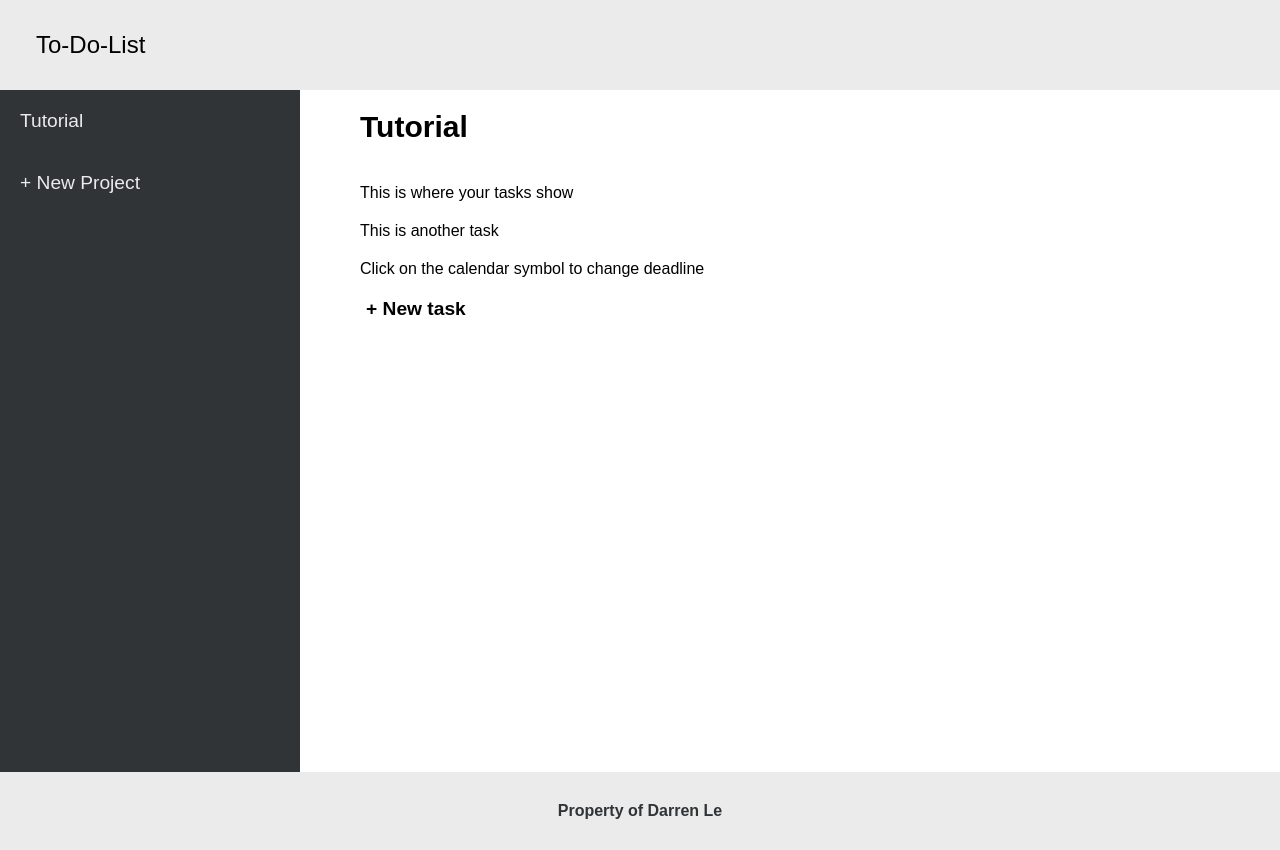
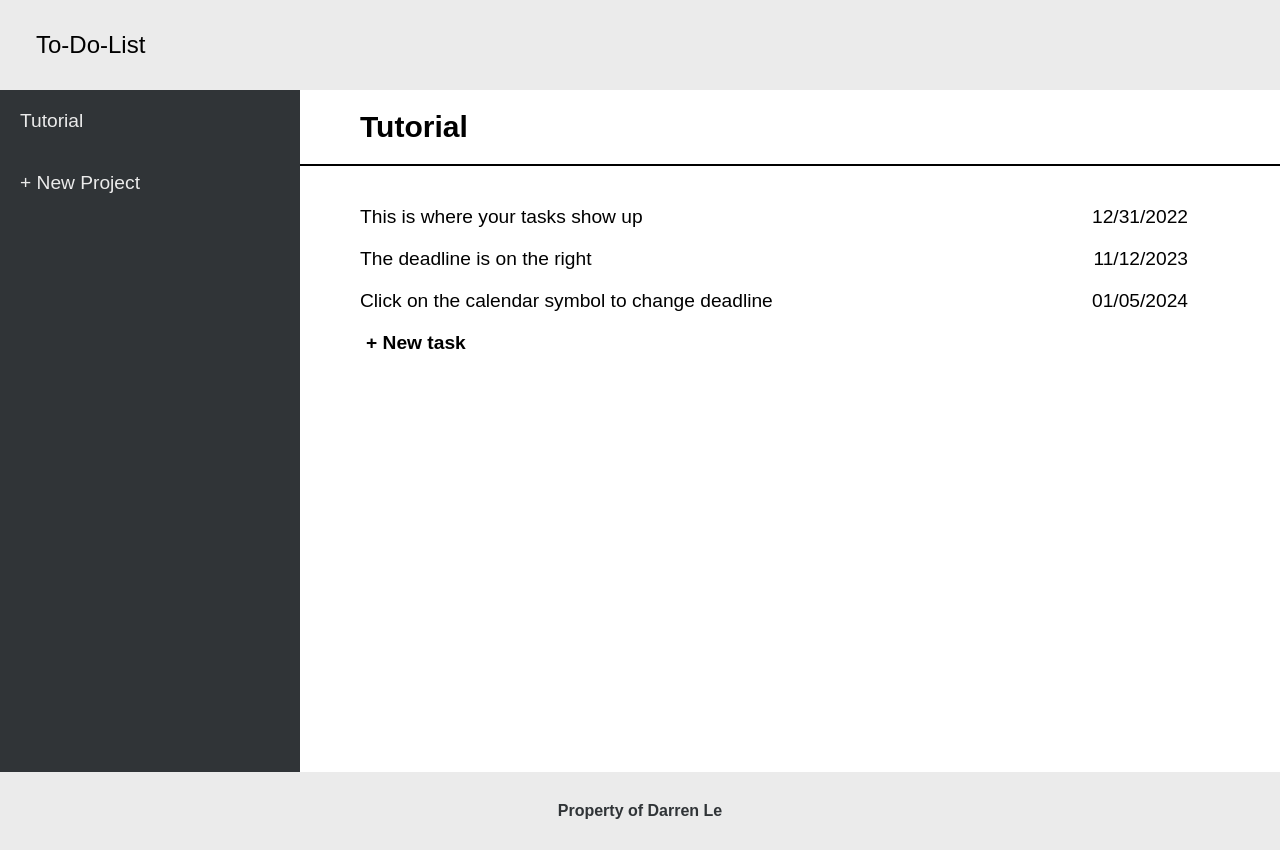
Before and after one commit to DarrenLe20/To-Do-List, a website built with webpack: page dist/index.html in a window 1280 px wide. Both pictures are taken after a click on the element "Tutorial". Built offline with nearby package versions, Linux system fonts and the light colour scheme.

Commit message:
Add deadline display

```diff
--- a/src/firstLoad.js
+++ b/src/firstLoad.js
@@ -65,8 +65,8 @@ function loadContent() {
   projects.appendChild(exampleTile).classList.add("tile");
   exampleTile.appendChild(exampleName);
   displayTasks(exampleTile);
-  const task1 = new Task("This is where your tasks show", "12/31/2022");
-  const task2 = new Task("This is another task", "11/12/2023");
+  const task1 = new Task("This is where your tasks show up", "12/31/2022");
+  const task2 = new Task("The deadline is on the right", "11/12/2023");
   const task3 = new Task(
     "Click on the calendar symbol to change deadline",
     "01/05/2024"
@@ -117,11 +117,13 @@ function loadContent() {
     const arr = project.getTasks();
     for (let i = 0; i < arr.length; i++) {
       const taskName = document.createElement("div");
-      console.log(arr[i].getName());
+      const taskDate = document.createElement("div");
       taskName.textContent = arr[i].getName();
+      taskDate.textContent = arr[i].getDate();
       const taskTile = document.createElement("span");
       tasks.appendChild(taskTile).classList.add("taskTile");
       taskTile.appendChild(taskName);
+      taskTile.appendChild(taskDate);
     }
   }
 
--- a/src/style.css
+++ b/src/style.css
@@ -65,10 +65,12 @@ body {
 
 .title {
   padding-left: 60px;
+  padding-bottom: 20px;
   margin-top: 20px;
   font-family: Arial, Helvetica, sans-serif;
   font-weight: bolder;
   font-size: 30px;
+  border-bottom: 2px solid black;
 }
 
 .projectList {
@@ -134,6 +136,8 @@ body {
   padding-bottom: 10px;
   display: flex;
   width: 90%;
+  font-size: larger;
+  justify-content: space-between;
 }
 
 .taskTile:hover {
```
Also changed, not shown: dist/main.js.
